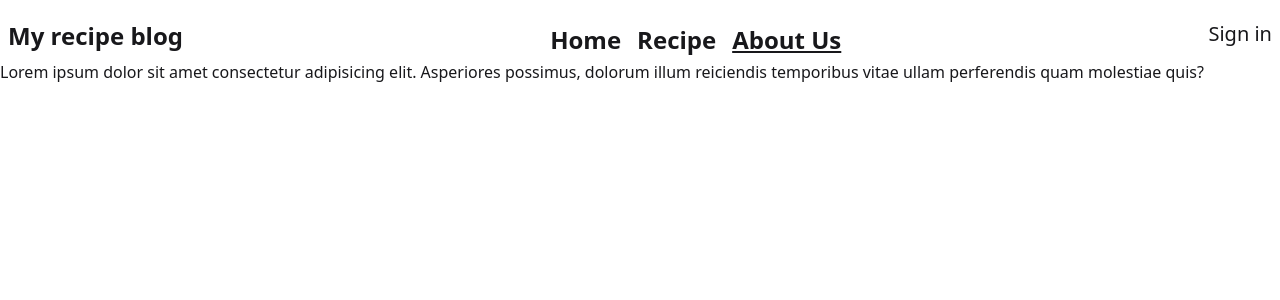
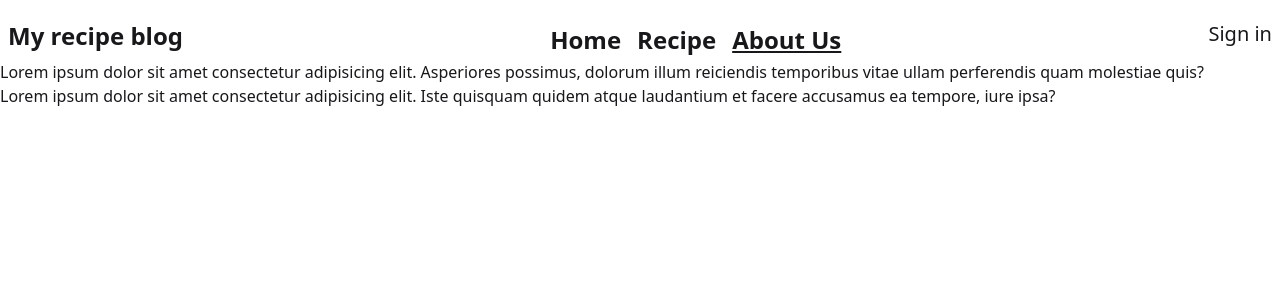
Before and after one commit to itsprodip/cooking-recipe-react, a React (Vite) app: page /aboutus in a window 1280 px wide. Shown: the top 300 px of the page. Built offline with nearby package versions, Linux system fonts and the light colour scheme.

Commit message:
an update

```diff
--- a/src/Pages/AboutUs.jsx
+++ b/src/Pages/AboutUs.jsx
@@ -4,6 +4,7 @@ const AboutUs = () => {
     return (
         <div>
         <p>Lorem ipsum dolor sit amet consectetur adipisicing elit. Asperiores possimus, dolorum illum reiciendis temporibus vitae ullam perferendis quam molestiae quis?</p>
+        <p>Lorem ipsum dolor sit amet consectetur adipisicing elit. Iste quisquam quidem atque laudantium et facere accusamus ea tempore, iure ipsa?</p>
         </div>
     );
 };
```
